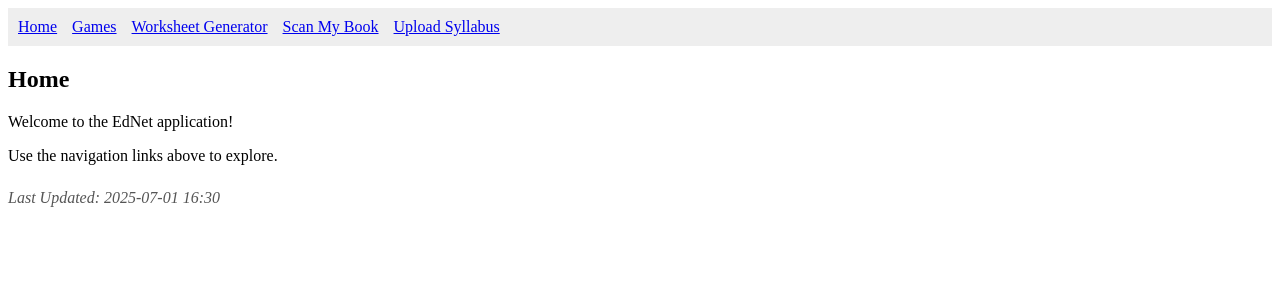
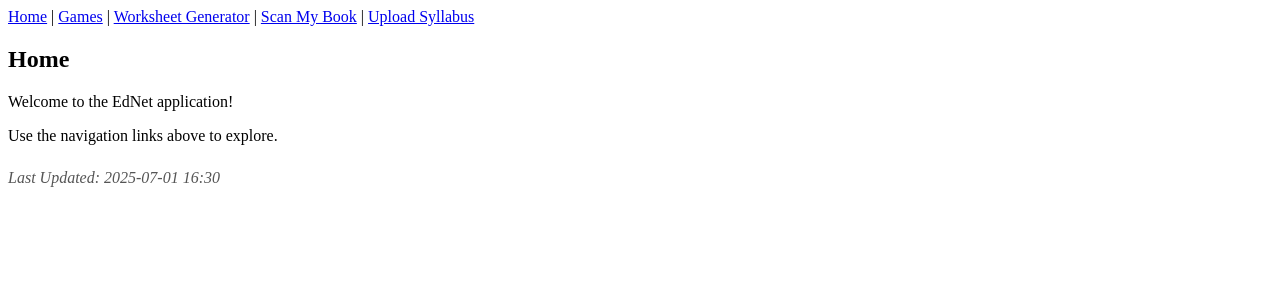
Before and after one commit to ednetlearn/ednet-phase-1, a React (Vite) app: page / in a window 1280 px wide. Shown: the top 300 px of the page. Built offline with nearby package versions, Linux system fonts and the light colour scheme.

Commit message:
Update App.jsx

```diff
--- a/src/App.jsx
+++ b/src/App.jsx
@@ -1,20 +1,21 @@
-import React from 'react';
-import { BrowserRouter as Router, Routes, Route, Link } from 'react-router-dom';
-import Home from './Home';
-import GamesPage from './GamesPage';
-import WorksheetGenerator from './WorksheetGenerator';
-import ScanMyBook from './ScanMyBook';
-import SyllabusUploader from './SyllabusUploader';  // Import the new component
+import React from "react";
+import { BrowserRouter as Router, Routes, Route, Link } from "react-router-dom";
+
+import Home from "./Home";
+import GamesPage from "./GamesPage";
+import WorksheetGenerator from "./WorksheetGenerator";
+import ScanMyBook from "./ScanMyBook";
+import SyllabusUploader from "./SyllabusUploader";
 
 function App() {
   return (
     <Router>
-      <nav style={{ padding: 10, backgroundColor: '#eee', marginBottom: 20 }}>
-        <Link to="/" style={{ marginRight: 15 }}>Home</Link>
-        <Link to="/games" style={{ marginRight: 15 }}>Games</Link>
-        <Link to="/worksheets" style={{ marginRight: 15 }}>Worksheet Generator</Link>
-        <Link to="/scan" style={{ marginRight: 15 }}>Scan My Book</Link>
-        <Link to="/upload-syllabus" style={{ marginRight: 15 }}>Upload Syllabus</Link> {/* New link */}
+      <nav>
+        <Link to="/">Home</Link> |{" "}
+        <Link to="/games">Games</Link> |{" "}
+        <Link to="/worksheets">Worksheet Generator</Link> |{" "}
+        <Link to="/scan">Scan My Book</Link> |{" "}
+        <Link to="/upload-syllabus">Upload Syllabus</Link>
       </nav>
 
       <Routes>
@@ -22,7 +23,7 @@ function App() {
         <Route path="/games" element={<GamesPage />} />
         <Route path="/worksheets" element={<WorksheetGenerator />} />
         <Route path="/scan" element={<ScanMyBook />} />
-        <Route path="/upload-syllabus" element={<SyllabusUploader />} />  {/* New route */}
+        <Route path="/upload-syllabus" element={<SyllabusUploader />} />
       </Routes>
     </Router>
   );
```
